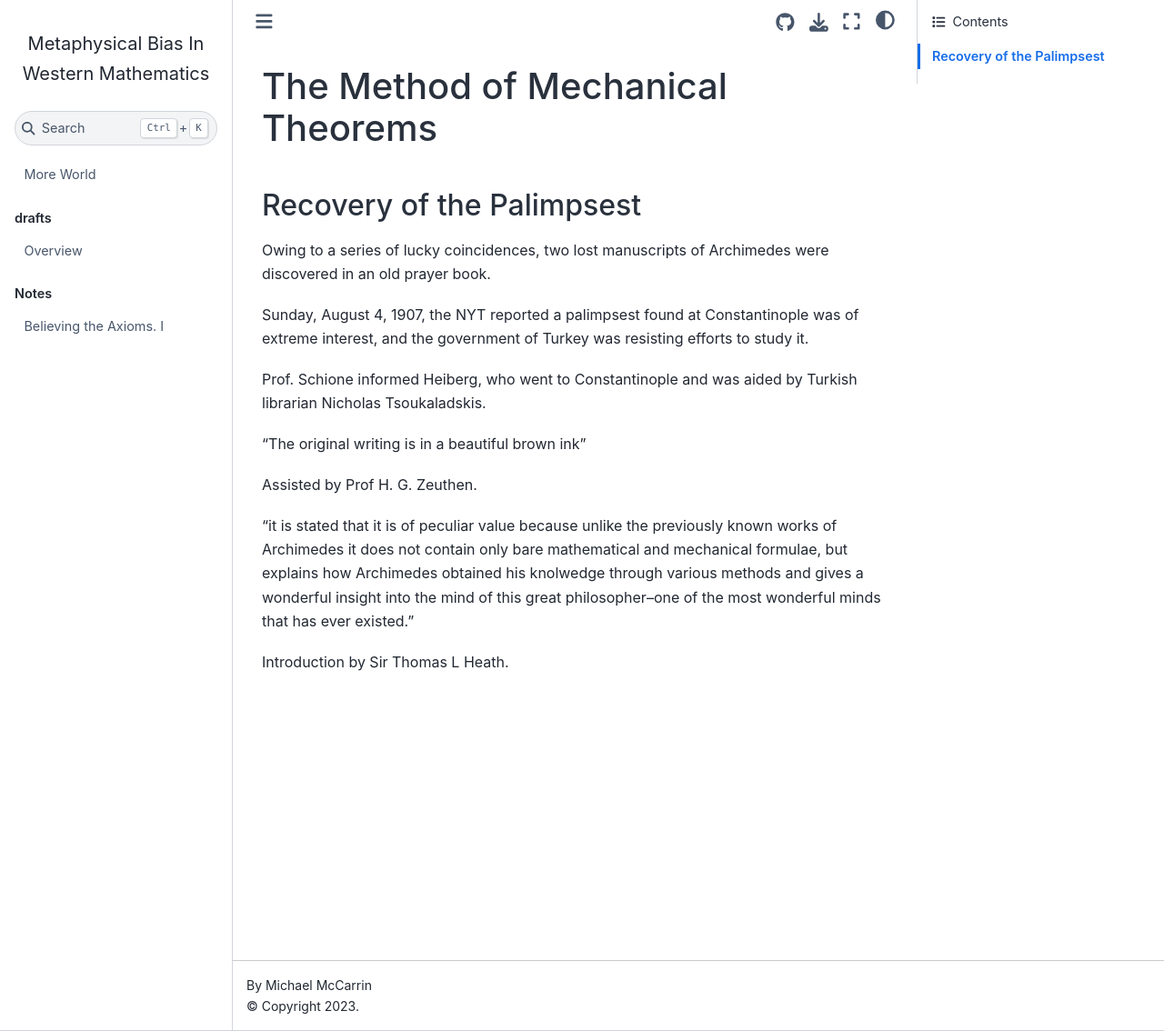
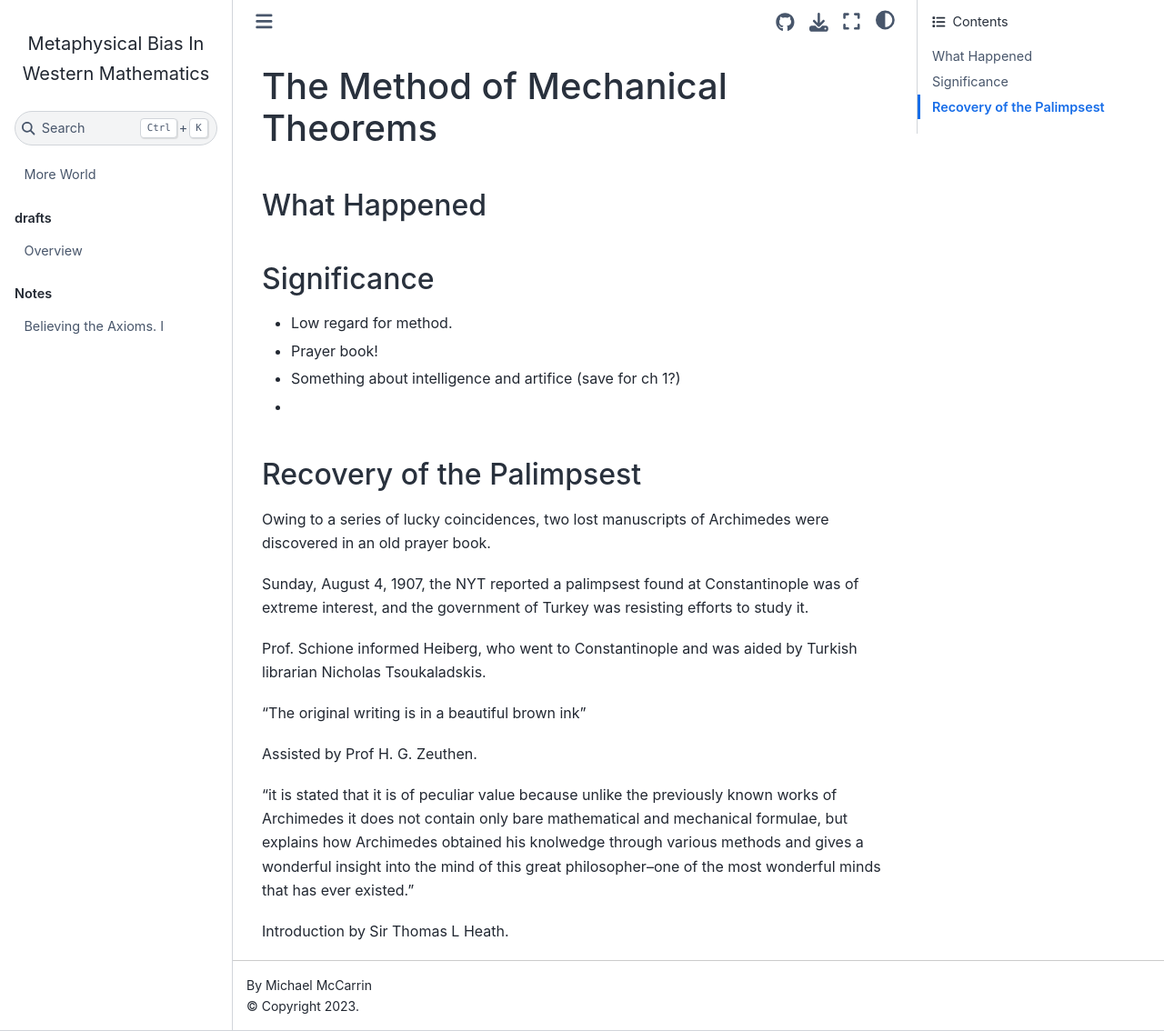
Before and after one commit to gramlogic/metabias, a Jupyter Book: the page built from drafts/mechanical.md, in a window 1280 px wide and 1134 px high. Shown: the whole window at 91% size. Built offline with Jupyter Book 1.0.4 settings and Sphinx 7.4.7 and the Sphinx Book theme 1.1.4, drawn with Linux system fonts in a browser that asks for light colours.

Commit message:
some summary notes about mechanical theorems

```diff
--- a/drafts/mechanical.md
+++ b/drafts/mechanical.md
@@ -1,4 +1,11 @@
 # The Method of Mechanical Theorems
+
+### What Happened
+### Significance
+* Low regard for method.
+* Prayer book!
+* Something about intelligence and artifice (save for ch 1?)
+*
 
 ## Recovery of the Palimpsest
 Owing to a series of lucky coincidences, two lost manuscripts of Archimedes were discovered in an old prayer book.
```
